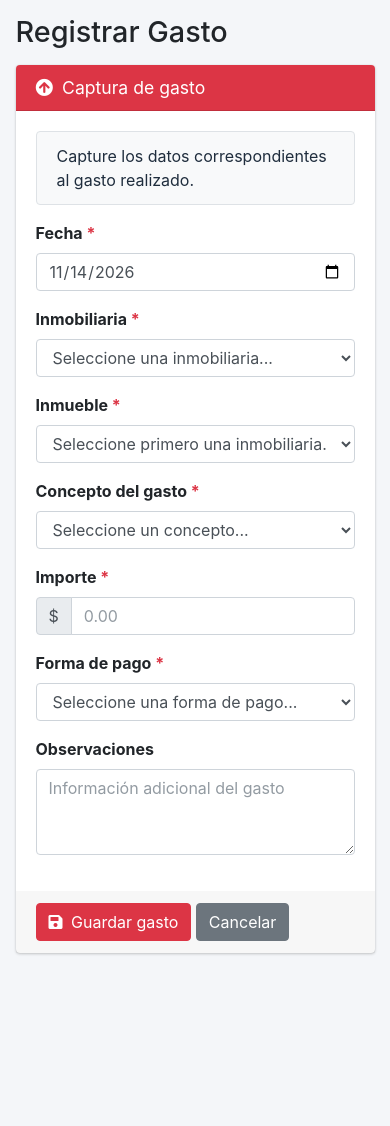
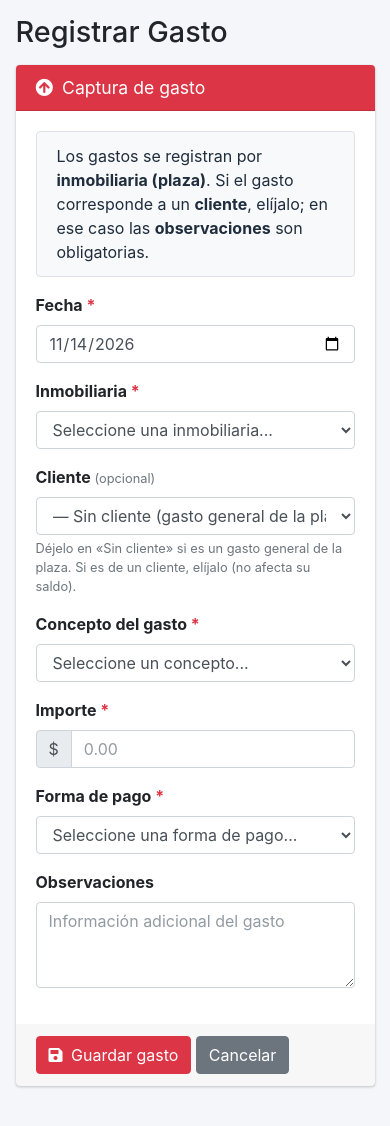
Before and after one commit to ArturoJimRa/sistema-cobranza, a Laravel app: page /movimientos/gastos/create in a window 390 px wide. Shown: the part 57-1183 px from the top of the page. Run offline with Laravel 12, Linux system fonts and the light colour scheme; a user stored in the database is signed in; data comes from the database, SQL or seed files in the repository; data that the repository does not hold is empty; parts of the project's set-up code (start-up, migrations or seed data) failed here and were passed over; some libraries are stand-ins or nearby versions.

Commit message:
Gastos por Inmobilaria con cliente opcional

```diff
--- a/app/Http/Controllers/Movimientos/MovimientoController.php
+++ b/app/Http/Controllers/Movimientos/MovimientoController.php
@@ -199,6 +199,13 @@ class MovimientoController extends Controller
                 ->orderBy('nombre')
                 ->get(),
 
+            // Clientes activos con sus locales (asignar el gasto a un cliente es opcional)
+            'clientes' => Cliente::where('estado', 1)
+                ->whereHas('unidades', fn ($q) => $q->where('estado', 1))
+                ->with(['unidades' => fn ($q) => $q->where('estado', 1)->with('inmueble')])
+                ->orderBy('nombre')
+                ->get(),
+
             'conceptos' => Concepto::where('estado', 1)
                 ->where('tipo', 2)
                 ->orderBy('nombre')
@@ -219,10 +226,6 @@ class MovimientoController extends Controller
     {
         $movimiento = DB::transaction(function () use ($request) {
 
-            $inmueble = Inmueble::where('estado', 1)
-                ->where('inmobiliaria_id', $request->inmobiliaria_id)
-                ->findOrFail($request->inmueble_id);
-
             $movimiento = Movimiento::create([
                 'folio' => $this->generarFolio(),
                 'fecha' => $request->fecha,
@@ -231,15 +234,19 @@ class MovimientoController extends Controller
                 'naturaleza' => 2,
 
                 /*
-                 * Los gastos no pertenecen a un cliente.
+                 * Gasto general de la plaza o, opcionalmente, de un cliente.
+                 * No afecta el saldo del cliente (el saldo solo considera ingresos).
                  */
-                'cliente_id' => null,
+                'cliente_id' => $request->filled('cliente_id')
+                    ? $request->cliente_id
+                    : null,
 
                 'inmobiliaria_id' => $request->inmobiliaria_id,
 
-                'tipo_inmueble_id' => $inmueble->tipo_inmueble_id,
+                // Los gastos son a nivel inmobiliaria: sin inmueble ni local
+                'tipo_inmueble_id' => null,
 
-                'inmueble_id' => $inmueble->id,
+                'inmueble_id' => null,
 
                 'unidad_id' => null,
 
@@ -325,8 +332,13 @@ class MovimientoController extends Controller
             ->orderBy('nombre')
             ->get();
 
+        $clientes = Cliente::where('estado', 1)
+            ->orderBy('nombre')
+            ->get();
+
         return view('movimientos.edit', compact(
             'movimiento',
+            'clientes',
             'inmobiliarias',
             'inmuebles',
             'unidades',
@@ -349,17 +361,22 @@ class MovimientoController extends Controller
 
         DB::transaction(function () use ($request, $movimiento) {
 
-            $inmueble = Inmueble::findOrFail(
-                $request->inmueble_id
-            );
+            $esGasto = (int) $request->naturaleza === 2;
 
             /*
-             * Si el movimiento tiene un local,
+             * Gasto: a nivel inmobiliaria, cliente opcional, sin inmueble ni local.
+             */
+            $inmueble = $esGasto ? null : Inmueble::findOrFail($request->inmueble_id);
+
+            /*
+             * Ingreso: si el movimiento tiene un local,
              * actualizamos también el cliente asociado.
              */
-            $clienteId = null;
+            $clienteId = $esGasto && $request->filled('cliente_id')
+                ? $request->cliente_id
+                : null;
 
-            if ($request->filled('unidad_id')) {
+            if (! $esGasto && $request->filled('unidad_id')) {
 
                 $unidad = Unidad::where('estado', 1)
                     ->where('inmueble_id', $request->inmueble_id)
@@ -378,11 +395,11 @@ class MovimientoController extends Controller
 
                 'inmobiliaria_id' => $request->inmobiliaria_id,
 
-                'tipo_inmueble_id' => $inmueble->tipo_inmueble_id,
+                'tipo_inmueble_id' => $inmueble?->tipo_inmueble_id,
 
-                'inmueble_id' => $inmueble->id,
+                'inmueble_id' => $inmueble?->id,
 
-                'unidad_id' => $request->filled('unidad_id')
+                'unidad_id' => ! $esGasto && $request->filled('unidad_id')
                     ? $request->unidad_id
                     : null,
 
--- a/app/Http/Requests/Movimientos/MovimientoRequest.php
+++ b/app/Http/Requests/Movimientos/MovimientoRequest.php
@@ -15,7 +15,8 @@ class MovimientoRequest extends FormRequest
             'naturaleza' => 'required|in:1,2',
             'inmobiliaria_id' => 'required|exists:inmobiliarias,id',
             'tipo_inmueble_id' => 'nullable|exists:tipos_inmueble,id',
-            'inmueble_id' => 'required|exists:inmuebles,id',
+            'inmueble_id' => 'required_if:naturaleza,1|nullable|exists:inmuebles,id',
+            'cliente_id' => 'nullable|exists:clientes,id',
             'unidad_id' => 'nullable|exists:unidades,id',
             'concepto_id' => 'required|exists:conceptos,id',
             'forma_pago_id' => 'required|exists:formas_pago,id',
@@ -23,7 +24,8 @@ class MovimientoRequest extends FormRequest
             'importe' => 'required|numeric|min:0.01',
             'facturado' => 'nullable|boolean',
             'referencia' => 'nullable|max:150',
-            'observaciones' => 'nullable',
+            // Gasto asignado a un cliente: observación obligatoria
+            'observaciones' => ((int) $this->naturaleza === 2 && $this->filled('cliente_id')) ? 'required' : 'nullable',
         ];
     }
 }
--- a/public/js/gastos.js
+++ b/public/js/gastos.js
@@ -1,85 +1,55 @@
 document.addEventListener('DOMContentLoaded', () => {
     const inmobiliariaSelect = document.getElementById('inmobiliaria_id');
-    const inmuebleSelect = document.getElementById('inmueble_id');
+    const clienteSelect = document.getElementById('cliente_id');
+
+    const observaciones = document.getElementById('observaciones');
+    const obsRequerida = document.getElementById('obs_requerida');
 
     const formaPagoSelect = document.getElementById('forma_pago_id');
     const grupoCuenta = document.getElementById('grupo_cuenta_bancaria');
     const cuentaSelect = document.getElementById('cuenta_bancaria_id');
-
     const grupoReferencia = document.getElementById('grupo_referencia');
     const referenciaInput = document.getElementById('referencia');
 
-    const inmuebleSeleccionado = inmuebleSelect?.dataset.selected || '';
-
-    function limpiarSelect(select, texto) {
-        select.innerHTML = '';
-
-        const option = document.createElement('option');
-        option.value = '';
-        option.textContent = texto;
-
-        select.appendChild(option);
-    }
-
-    function agregarOpciones(select, registros, seleccionado = '') {
-        registros.forEach((registro) => {
-            const option = document.createElement('option');
-
-            option.value = registro.id;
-            option.textContent = registro.nombre;
-            option.selected = String(registro.id) === String(seleccionado);
-
-            select.appendChild(option);
-        });
-    }
-
-    async function cargarInmuebles(inmobiliariaId, seleccionado = '') {
-        limpiarSelect(inmuebleSelect, 'Cargando inmuebles...');
-
-        if (!inmobiliariaId) {
-            limpiarSelect(
-                inmuebleSelect,
-                'Seleccione primero una inmobiliaria...'
-            );
-
-            return;
-        }
-
+    function unidadesDe(option) {
         try {
-            const response = await fetch(
-                `/ajax/inmuebles/${inmobiliariaId}`,
-                {
-                    headers: {
-                        Accept: 'application/json',
-                    },
-                }
-            );
-
-            if (!response.ok) {
-                throw new Error(`Error HTTP ${response.status}`);
-            }
-
-            const inmuebles = await response.json();
-
-            limpiarSelect(inmuebleSelect, 'Seleccione un inmueble...');
-            agregarOpciones(inmuebleSelect, inmuebles, seleccionado);
-        } catch (error) {
-            console.error(error);
-
-            limpiarSelect(
-                inmuebleSelect,
-                'No fue posible cargar los inmuebles'
-            );
+            return JSON.parse(option?.dataset.unidades || '[]');
+        } catch (e) {
+            return [];
         }
     }
 
+    /* ---------- Inmobiliaria -> solo clientes con locales en esa plaza ---------- */
+    function filtrarClientes() {
+        const inmo = inmobiliariaSelect.value;
+
+        [...clienteSelect.options].forEach((option) => {
+            if (option.value === '') return; // "Sin cliente" siempre disponible
+            const tiene = !!inmo && unidadesDe(option).some((u) => String(u.inmobiliaria_id) === String(inmo));
+            option.hidden = !tiene;
+            option.disabled = !tiene;
+        });
+
+        const actual = clienteSelect.options[clienteSelect.selectedIndex];
+        if (actual && actual.disabled) clienteSelect.value = '';
+    }
+
+    /* ---------- Con cliente: observación obligatoria ---------- */
+    function cambiarCliente() {
+        const conCliente = clienteSelect.value !== '';
+
+        observaciones.required = conCliente;
+        obsRequerida.style.display = conCliente ? '' : 'none';
+        observaciones.placeholder = conCliente
+            ? 'Explique por qué este gasto corresponde al cliente (obligatorio)'
+            : 'Información adicional del gasto';
+    }
+
+    /* ---------- Forma de pago ---------- */
     function controlarFormaPago() {
-        const texto = formaPagoSelect
-            ?.options[formaPagoSelect.selectedIndex]
-            ?.text
-            .trim()
-            .toLowerCase() || '';
+        if (!formaPagoSelect) return;
 
+        const texto = formaPagoSelect.options[formaPagoSelect.selectedIndex]?.text.trim().toLowerCase() || '';
         const esTransferencia = texto.includes('transferencia');
 
         grupoCuenta.style.display = esTransferencia ? 'block' : 'none';
@@ -91,18 +61,11 @@ document.addEventListener('DOMContentLoaded', () => {
         }
     }
 
-    inmobiliariaSelect?.addEventListener('change', function () {
-        cargarInmuebles(this.value);
-    });
-
+    inmobiliariaSelect?.addEventListener('change', () => { filtrarClientes(); cambiarCliente(); });
+    clienteSelect?.addEventListener('change', cambiarCliente);
     formaPagoSelect?.addEventListener('change', controlarFormaPago);
 
-    if (inmobiliariaSelect?.value) {
-        cargarInmuebles(
-            inmobiliariaSelect.value,
-            inmuebleSeleccionado
-        );
-    }
-
+    filtrarClientes();
+    cambiarCliente();
     controlarFormaPago();
 });
--- a/resources/views/movimientos/create.blade.php
+++ b/resources/views/movimientos/create.blade.php
@@ -33,5 +33,5 @@
 @endsection
 
 @push('scripts')
-<script src="{{ asset('js/movimientos.js') }}"></script>
+<script src="{{ asset('js/movimientos.js') }}?v={{ filemtime(public_path('js/movimientos.js')) }}"></script>
 @endpush
--- a/resources/views/movimientos/edit.blade.php
+++ b/resources/views/movimientos/edit.blade.php
@@ -36,5 +36,5 @@
 @endsection
 
 @push('scripts')
-<script src="{{ asset('js/movimientos.js') }}"></script>
+<script src="{{ asset('js/movimientos.js') }}?v={{ filemtime(public_path('js/movimientos.js')) }}"></script>
 @endpush
--- a/resources/views/movimientos/gastos/_form.blade.php
+++ b/resources/views/movimientos/gastos/_form.blade.php
@@ -49,22 +49,41 @@
     </div>
 
     <div class="col-md-6 mb-3">
-        <label for="inmueble_id">
-            Inmueble <span class="text-danger">*</span>
+        <label for="cliente_id">
+            Cliente <small class="text-muted">(opcional)</small>
         </label>
 
         <select
-            id="inmueble_id"
-            name="inmueble_id"
-            class="form-control @error('inmueble_id') is-invalid @enderror"
-            data-selected="{{ old('inmueble_id') }}"
-            required>
+            id="cliente_id"
+            name="cliente_id"
+            class="form-control @error('cliente_id') is-invalid @enderror">
 
-            <option value="">Seleccione primero una inmobiliaria...</option>
+            <option value="">— Sin cliente (gasto general de la plaza) —</option>
+
+            @foreach($clientes as $cliente)
+                <option
+                    value="{{ $cliente->id }}"
+                    data-unidades="{{ $cliente->unidades->map(fn ($u) => [
+                        'id' => $u->id,
+                        'nombre' => $u->nombre,
+                        'inmueble' => $u->inmueble->nombre ?? '',
+                        'inmobiliaria_id' => $u->inmueble->inmobiliaria_id ?? null,
+                    ])->values()->toJson() }}"
+                    {{ old('cliente_id') == $cliente->id ? 'selected' : '' }}>
+
+                    {{ $cliente->nombre }}
+
+                </option>
+            @endforeach
 
         </select>
 
-        @error('inmueble_id')
+        <small class="form-text text-muted">
+            Déjelo en «Sin cliente» si es un gasto general de la plaza.
+            Si es de un cliente, elíjalo (no afecta su saldo).
+        </small>
+
+        @error('cliente_id')
             <div class="invalid-feedback">{{ $message }}</div>
         @enderror
     </div>
@@ -217,6 +236,9 @@
     <div class="col-md-12 mb-3">
         <label for="observaciones">
             Observaciones
+            <span class="text-danger" id="obs_requerida" style="display: none;">
+                * <small>(obligatoria al asignar el gasto a un cliente)</small>
+            </span>
         </label>
 
         <textarea
--- a/resources/views/movimientos/gastos/create.blade.php
+++ b/resources/views/movimientos/gastos/create.blade.php
@@ -22,7 +22,9 @@
         <div class="card-body">
 
             <div class="alert alert-light border">
-                Capture los datos correspondientes al gasto realizado.
+                Los gastos se registran por <strong>inmobiliaria (plaza)</strong>. Si el gasto
+                corresponde a un <strong>cliente</strong>, elíjalo; en ese caso las
+                <strong>observaciones</strong> son obligatorias.
             </div>
 
             @include('movimientos.gastos._form')
@@ -53,5 +55,5 @@
 @endsection
 
 @push('scripts')
-<script src="{{ asset('js/gastos.js') }}"></script>
+<script src="{{ asset('js/gastos.js') }}?v={{ filemtime(public_path('js/gastos.js')) }}"></script>
 @endpush
--- a/resources/views/movimientos/ingresos/create.blade.php
+++ b/resources/views/movimientos/ingresos/create.blade.php
@@ -56,5 +56,5 @@
 @endsection
 
 @push('scripts')
-<script src="{{ asset('js/ingresos.js') }}"></script>
+<script src="{{ asset('js/ingresos.js') }}?v={{ filemtime(public_path('js/ingresos.js')) }}"></script>
 @endpush
--- a/resources/views/reportes/imprimir.blade.php
+++ b/resources/views/reportes/imprimir.blade.php
@@ -188,7 +188,7 @@
 
                         {{-- CLIENTE --}}
                         <td>
-                            {{ $m->unidad->cliente->nombre ?? 'Sin cliente' }}
+                            {{ $m->cliente->nombre ?? $m->unidad->cliente->nombre ?? 'Sin cliente' }}
                         </td>
 
 
```
Also changed, not shown: app/Http/Requests/Movimientos/GastoRequest.php (+11 -9 lines), public/js/movimientos.js (+22 -0 lines), resources/views/movimientos/_form.blade.php (+24 -4 lines), database/migrations/2026_11_13_120000_make_inmueble_nullable_in_movimientos.php (added).
